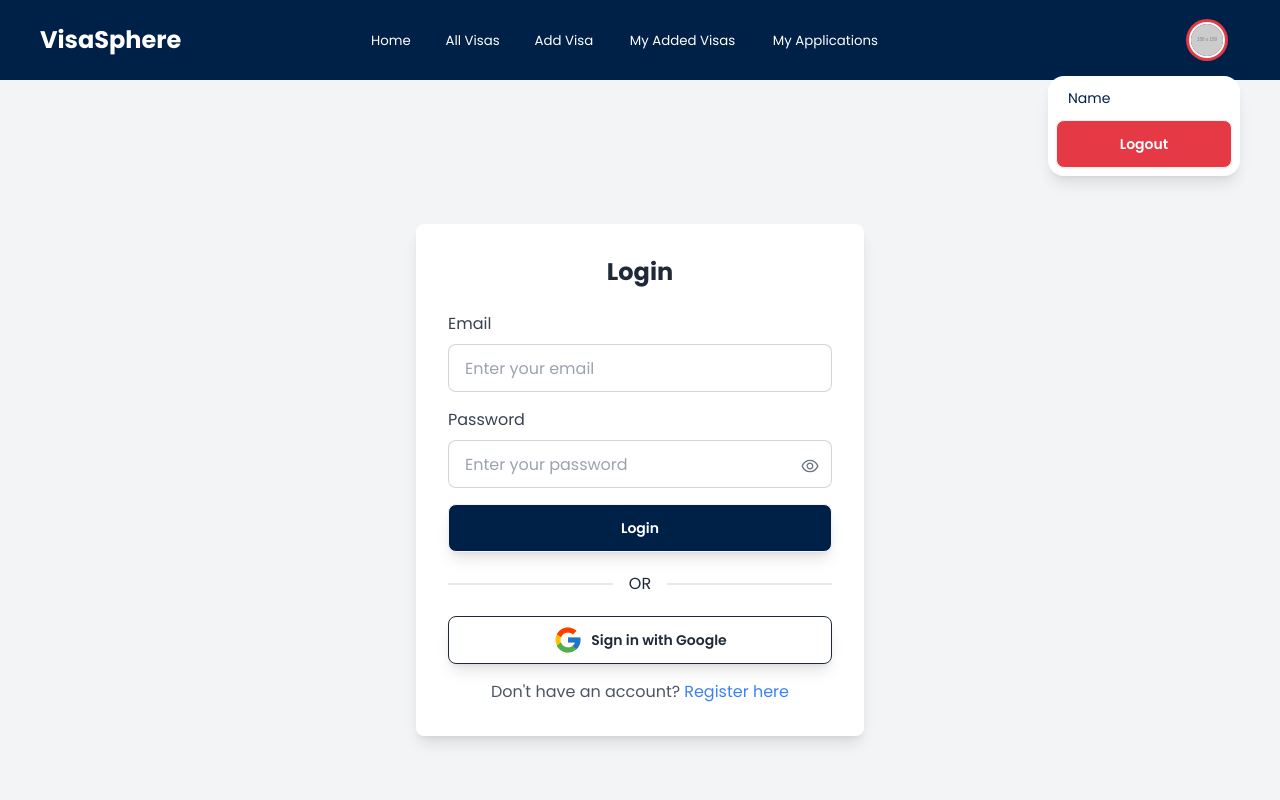
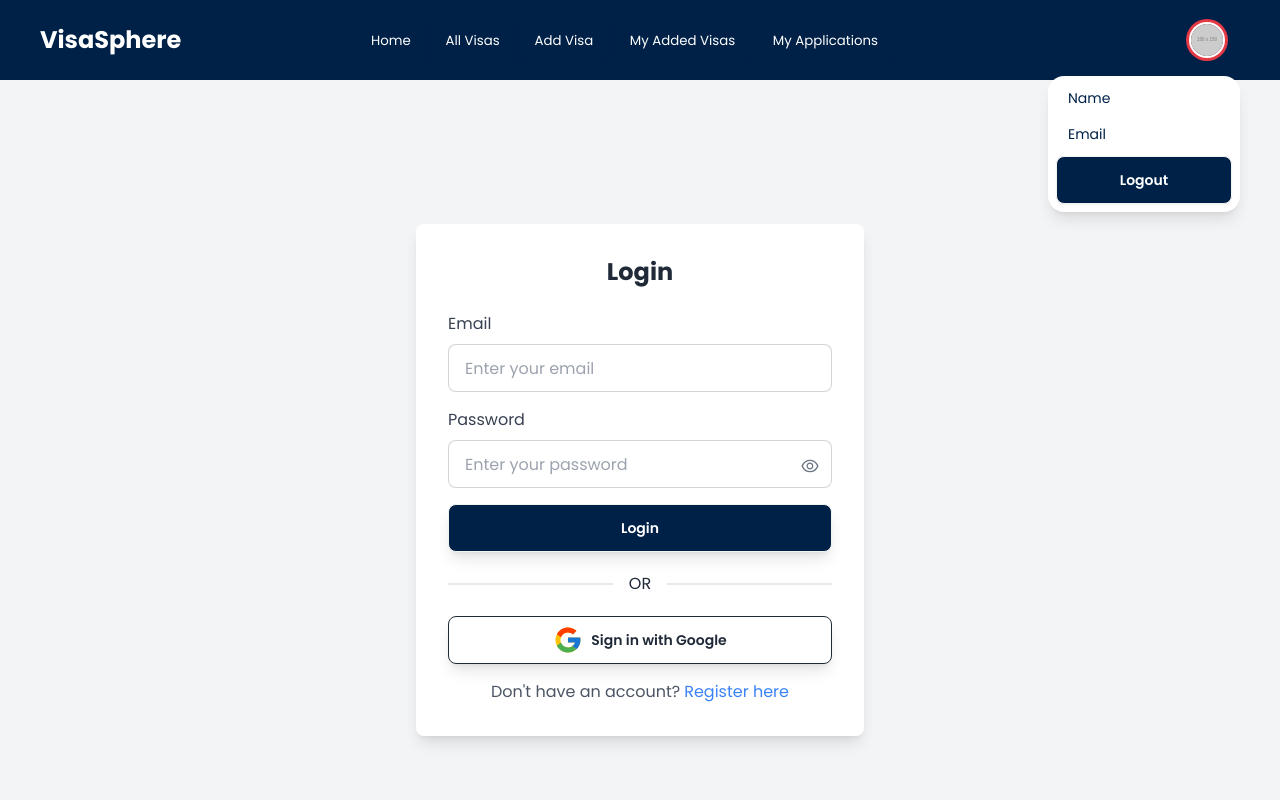
Before and after one commit to parvej-shah/VisaSphere, a React (Vite) app: page /login in a window 1280 px wide. Both pictures are taken after a click on the element 1207 px from the left and 40 px from the top of the page. Shown: the top 800 px of the page. Built offline with nearby package versions, Linux system fonts and the light colour scheme.

Commit message:
Login and log Out functionality added

```diff
--- a/src/AuthProvider/AuthProvider.jsx
+++ b/src/AuthProvider/AuthProvider.jsx
@@ -1,4 +1,4 @@
-import { createUserWithEmailAndPassword } from 'firebase/auth';
+import { createUserWithEmailAndPassword, signInWithEmailAndPassword } from 'firebase/auth';
 import { createContext, useContext } from 'react'
 import { auth } from '../../firebase.init';
 const AuthContext = createContext();
@@ -7,9 +7,13 @@ const AuthProvider = ({children}) =>{
 const createUser = (email,password)=>{
     return createUserWithEmailAndPassword(auth,email,password);
 }
+const loginUser = (email,password)=>{
+    return signInWithEmailAndPassword(auth,email,password);
+}
 
   const authInfo = {
-    createUser
+    createUser,
+    loginUser
   }
   return (
    <AuthContext.Provider value={authInfo}>{children}</AuthContext.Provider>
--- a/src/components/Navbar.jsx
+++ b/src/components/Navbar.jsx
@@ -1,4 +1,7 @@
+import { signOut } from "firebase/auth";
 import { NavLink } from "react-router-dom";
+import { auth } from "../../firebase.init";
+import { toast } from "react-toastify";
 
 const Navbar = () => {
     const isloggedIn = true;
@@ -9,6 +12,13 @@ const Navbar = () => {
         { to: '/my-added-visas', label: 'My Added Visas' },
         { to: '/my-applications', label: 'My Applications' },
       ];
+      const handleSignOut = ()=>{
+        signOut(auth).then(() => {
+          toast.success("User Logged Out!")
+        }).catch(() => {
+          toast.error("SignOut Failed!")
+        });
+      }
     const isActiveLink = 'btn bg-transparent border-none text-secondary font-bold hover:bg-transparent';
     const isNotActiveLink = 'btn bg-transparent border-none text-neutral font-normal hover:bg-transparent hover:scale-110 transition-all duration-300 hover:text-secondary hover:font-bold'
   return (
@@ -90,15 +100,18 @@ const Navbar = () => {
               </div>
               <ul
                 tabIndex={0}
-                className="menu menu-sm dropdown-content mt-3 space-y-2 p-2 shadow-lg bg-neutral text-primary rounded-box w-48"
+                className="menu menu-sm dropdown-content mt-3 space-y-2 p-2 shadow-lg bg-neutral text-primary rounded-box w-48 z-10"
               >
                 <li>
                   <a href="#">Name</a>
                 </li>
                 <li>
-                  <a href="#" className="btn bg-secondary text-neutral">
+                  <a href="#">Email</a>
+                </li>
+                <li>
+                  <button onClick={handleSignOut} className="btn bg-primary text-neutral">
                     Logout
-                  </a>
+                  </button>
                 </li>
               </ul>
             </div>
--- a/src/components/user/LoginForm.jsx
+++ b/src/components/user/LoginForm.jsx
@@ -1,4 +1,3 @@
-import React, { useState } from "react";
 import { useForm } from "react-hook-form";
 import { toast } from "react-toastify";
 import "react-toastify/dist/ReactToastify.css";
@@ -8,8 +7,13 @@ import { Fade } from "react-awesome-reveal";
 import { Link, useNavigate } from "react-router-dom";
 import { FcGoogle } from "react-icons/fc";
 import { AiOutlineEye, AiOutlineEyeInvisible } from "react-icons/ai";
+import { useAuth } from "../../AuthProvider/AuthProvider";
+import { useState } from "react";
+import { auth } from "../../../firebase.init";
+import { GoogleAuthProvider, signInWithPopup } from "firebase/auth";
 
 const LoginForm = () => {
+    const {loginUser} = useAuth();
   const {
     register,
     handleSubmit,
@@ -23,25 +27,28 @@ const LoginForm = () => {
     const { email, password } = data;
     console.log(data);
 
-    try {
-      // Simulate successful login (replace with real logic)
-      console.log("User Logged In:", { email, password });
-      toast.success("Login Successful!");
-      navigate("/"); // Redirect to home page
-    } catch (error) {
-      toast.error("Login Failed: " + error.message);
-    }
+    loginUser(email,password)
+    // eslint-disable-next-line no-unused-vars
+    .then((userCredential) => {
+        // Signed in
+        // const user = userCredential.user;
+        toast.success("Login Successful!");
+        navigate("/");
+      })
+      .catch((error) => {
+        toast.error("Login Failed: " + error.message);
+      });
   };
 
   const handleGoogleLogin = async () => {
-    /* const provider = new GoogleAuthProvider();
+    const provider = new GoogleAuthProvider();
     try {
       await signInWithPopup(auth, provider);
       toast.success("Google Login Successful!");
       navigate("/");
     } catch (error) {
       toast.error("Google Login Failed: " + error.message);
-    } */
+    }
   };
 
   return (
```
